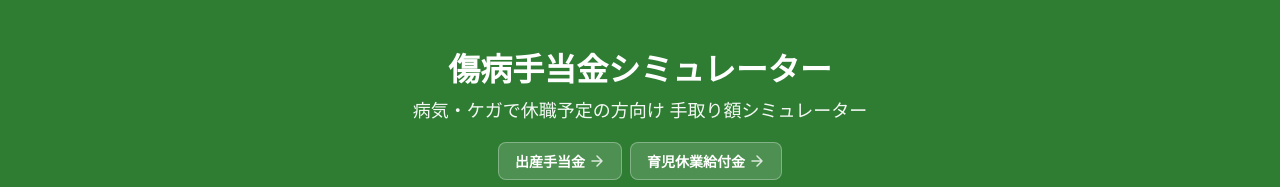
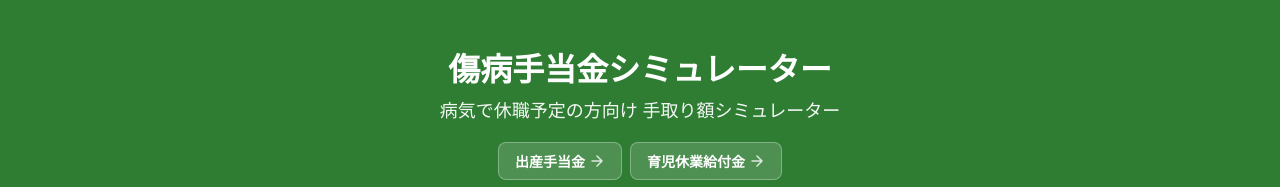
Before and after one commit to oshima0627/sickness-benefit-calculator, a Next.js app: page / in a window 1280 px wide. Shown: the top 187 px of the page. Built offline with nearby package versions, Linux system fonts and the light colour scheme; no server answers.

Commit message:
病気・ケガ→病気に表記変更、CLAUDE.md追加
- サブタイトルから「・ケガ」を削除
- CLAUDE.mdにmainブランチへのコミット・プッシュルールを記載

https://claude.ai/code/session_01PLJTf9Z3fGUY3zYEgsewPe

```diff
--- a/app/layout.tsx
+++ b/app/layout.tsx
@@ -117,7 +117,7 @@ export default function RootLayout({
             <div className="container">
               <h1>{APP_CONFIG.title}</h1>
               <p className="subtitle">
-                病気・ケガで休職予定の方向け 手取り額シミュレーター
+                病気で休職予定の方向け 手取り額シミュレーター
               </p>
               <HeaderNavigation currentSite="sickness" />
             </div>
```
Also changed, not shown: 1 other file (tests, documents, lock files or other folders).
